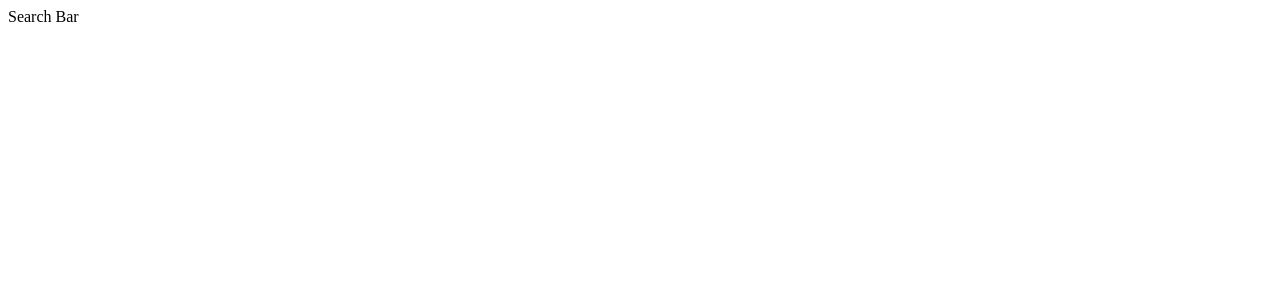
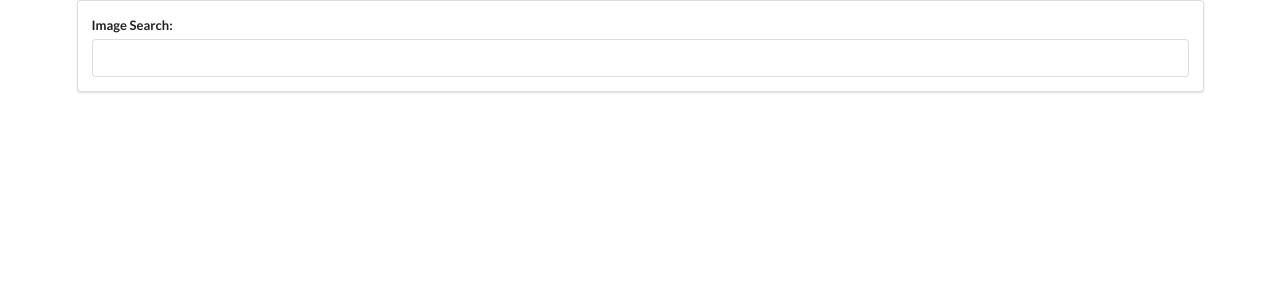
Before and after one commit to pgaria/react-code, a React (Create React App) app in the folder forms-user-events-v1-third/: page / in a window 1280 px wide. Shown: the top 300 px of the page. Built offline with nearby package versions, Linux system fonts and the light colour scheme.

Commit message:
Added Semantic UI CSS and some Styling on the Search Text Field

```diff
--- a/forms-user-events-v1-third/public/index.html
+++ b/forms-user-events-v1-third/public/index.html
@@ -10,6 +10,7 @@
       content="Web site created using create-react-app"
     />
     <link rel="apple-touch-icon" href="%PUBLIC_URL%/logo192.png" />
+    <link rel ="stylesheet" href="https://cdnjs.cloudflare.com/ajax/libs/semantic-ui/2.4.1/semantic.min.css"/>
     <!--
       manifest.json provides metadata used when your web app is installed on a
       user's mobile device or desktop. See https://developers.google.com/web/fundamentals/web-app-manifest/
--- a/forms-user-events-v1-third/src/components/App.js
+++ b/forms-user-events-v1-third/src/components/App.js
@@ -4,7 +4,11 @@
 
 const App = () => {
 
-    return (<div> <SearchBar /> </div>);
+    return (
+    <div className="ui container">
+        <SearchBar />
+    </div>
+    );
 
 };
 
--- a/forms-user-events-v1-third/src/components/SearchBar.js
+++ b/forms-user-events-v1-third/src/components/SearchBar.js
@@ -2,9 +2,17 @@
 
 class SearchBar extends React.Component {
 
-    render()
-    {
-        return <div>Search Bar</div>;
+    render() {
+        return (
+            <div className="ui segment">
+                <form className="ui form">
+                    <div className="field">
+                        <label> Image Search: </label>
+                        <input type="text" />
+                    </div>
+                </form>
+            </div>
+        );
     }
 
 
```
